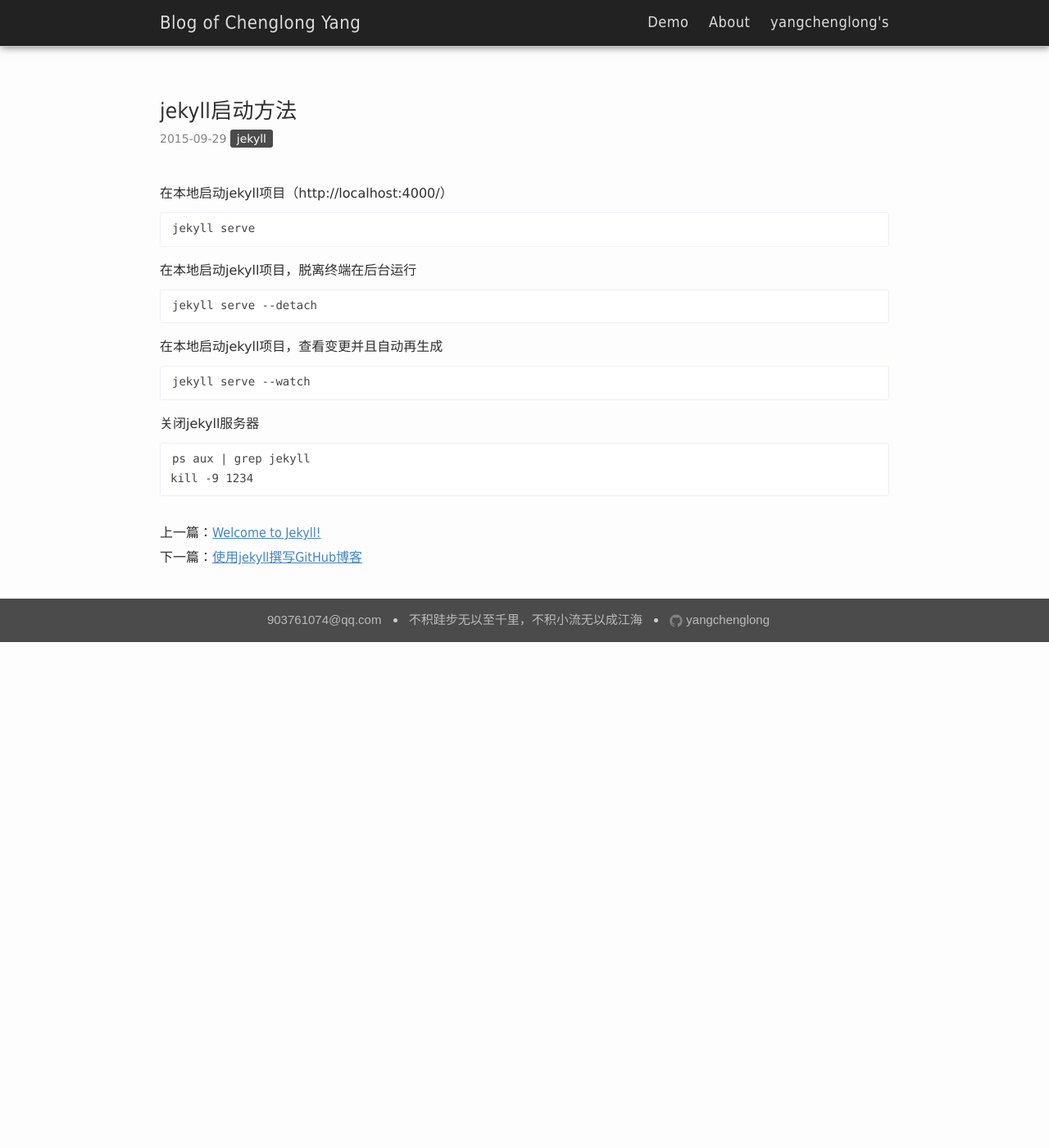
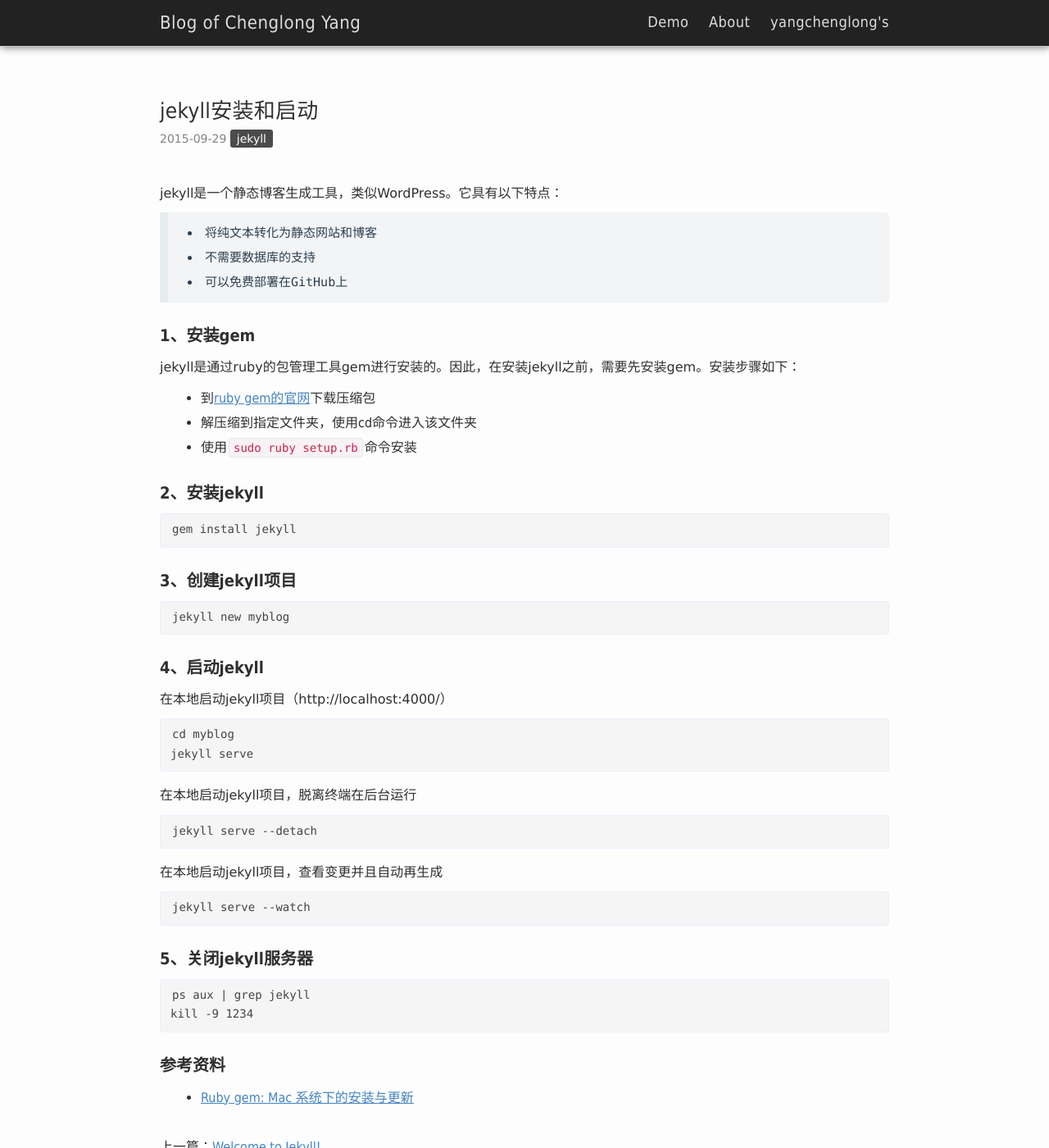
Before and after one commit to laurelyoung/laurelyoung.github.io, a Jekyll site: the page built from _posts/2015-09-29-jekyll启动方法.md, in a window 1280 px wide and 1400 px high. Shown: the whole window at 82% size. Built offline with Jekyll 4.4.1, drawn with Linux system fonts in a browser that asks for light colours; comment, search, counter and statistics services are not loaded.

Commit message:
add some content for jekyll

````diff
--- a/_posts/2015-09-29-jekyll启动方法.md
+++ b/_posts/2015-09-29-jekyll启动方法.md
@@ -1,34 +1,68 @@
 ---
 layout: post
-title: jekyll启动方法
+title: jekyll安装和启动
 tags: [jekyll]
-categories: [jekyll, blog]
+categories: [jekyll]
 ---
 
 
 
+jekyll是一个静态博客生成工具，类似WordPress。它具有以下特点：
+
+>* 将纯文本转化为静态网站和博客
+>* 不需要数据库的支持
+>* 可以免费部署在GitHub上
+
+## 1、安装gem
+
+jekyll是通过ruby的包管理工具gem进行安装的。因此，在安装jekyll之前，需要先安装gem。安装步骤如下：
+
+* 到[ruby gem的官网](https://rubygems.org/pages/download#formats)下载压缩包
+* 解压缩到指定文件夹，使用cd命令进入该文件夹
+* 使用`sudo ruby setup.rb`命令安装
+
+## 2、安装jekyll
+
+{% highlight xml %}
+gem install jekyll
+{% endhighlight %}
+
+## 3、创建jekyll项目
+
+{% highlight xml %}
+jekyll new myblog
+{% endhighlight %}
+
+
+## 4、启动jekyll
+
 在本地启动jekyll项目（http://localhost:4000/）
 
-```
+{% highlight xml %}
+cd myblog
 jekyll serve
-```
+{% endhighlight %}
 
 在本地启动jekyll项目，脱离终端在后台运行
 
-```
+{% highlight xml %}
 jekyll serve --detach
-```
+{% endhighlight %}
 
 在本地启动jekyll项目，查看变更并且自动再生成
 
-```
+{% highlight xml %}
 jekyll serve --watch
-```
+{% endhighlight %}
 
 
-关闭jekyll服务器
+## 5、关闭jekyll服务器
 
-```
+{% highlight xml %}
 ps aux | grep jekyll
 kill -9 1234
-```
+{% endhighlight %}
+
+## 参考资料
+
++ [Ruby gem: Mac 系统下的安装与更新](http://jingpin.jikexueyuan.com/article/50546.html)
````
